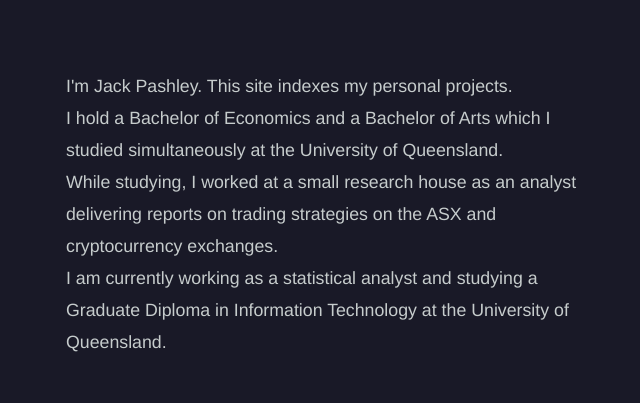
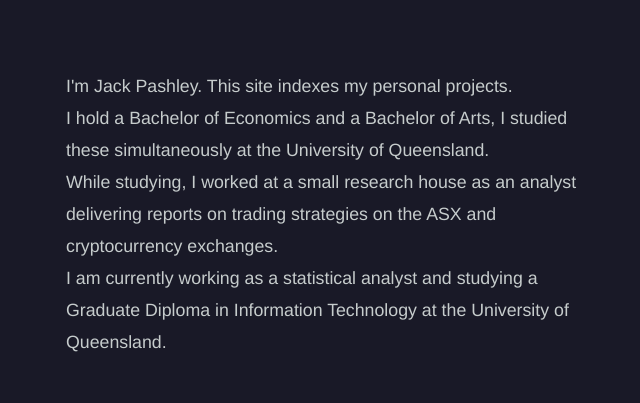
Before and after one commit to 7xck/7xck.github.io, a plain HTML site: page index.html in a window 1280 px wide. Shown: the part 279-682 px from the top of the page, 302-942 px from the left. Drawn offline with Linux system fonts and the light colour scheme.

Commit message:
Update index.html

```diff
--- a/index.html
+++ b/index.html
@@ -19,8 +19,7 @@
     <div class="">
       <p class="intro">
         I'm Jack Pashley. This site indexes my personal projects. <br>
-        I hold a Bachelor of Economics and a Bachelor of Arts
-        which I studied simultaneously at the University of Queensland.<br>
+        I hold a Bachelor of Economics and a Bachelor of Arts, I studied these simultaneously at the University of Queensland.<br>
         While studying, I worked at a small research house as an analyst delivering reports on trading strategies on the ASX and cryptocurrency exchanges. <br>
         I am currently working as a statistical analyst and studying a Graduate Diploma in Information Technology at the University of Queensland.
       </p>
```
